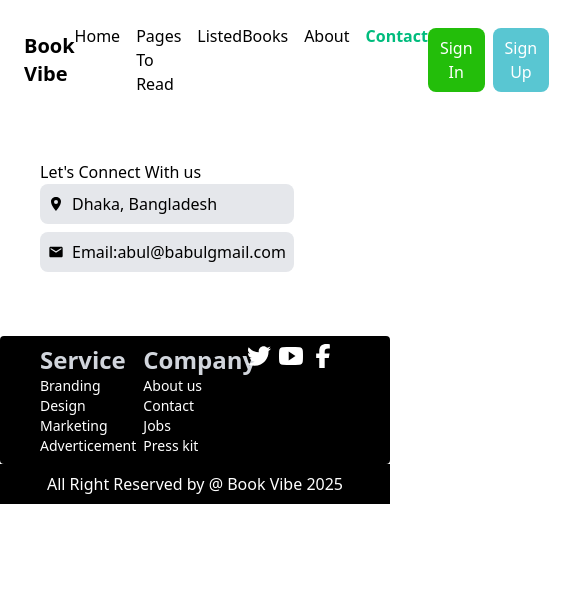
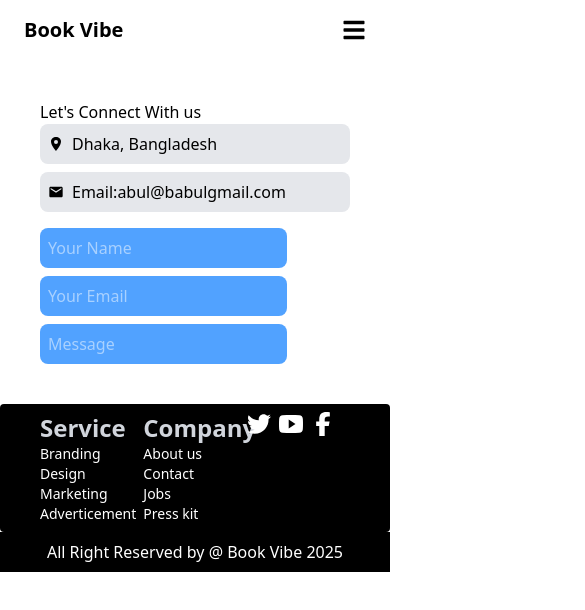
Before and after one commit to shafiul-osd/Book_Vibe, a React (Vite) app: page /contact in a window 390 px wide. Shown: the top 610 px of the page, 585 px wide, since content can reach past the window. Built offline with nearby package versions, Linux system fonts and the light colour scheme.

Commit message:
responsive navbar,footer,contact,and about

```diff
--- a/src/App.jsx
+++ b/src/App.jsx
@@ -1,54 +1,72 @@
-
-import {  NavLink, Outlet } from 'react-router'
-import './App.css'
-import Fdocument from './Components/Fdocument/Fdocument'
-
+import { useState } from 'react';
+import { NavLink, Outlet } from 'react-router';
+import './App.css';
+import Fdocument from './Components/Fdocument/Fdocument';
+import { FaBars, FaTimes } from 'react-icons/fa';
 
 function App() {
+  const [isMenuOpen, setIsMenuOpen] = useState(false);
 
+  const toggleMenu = () => {
+    setIsMenuOpen(!isMenuOpen);
+  };
 
   return (
     <>
-      <div className='flex justify-between items-center p-6'>
-        <div>
-          <h2 className='font-bold text-xl '>Book Vibe</h2>
+      <div className=''>
+        {/* Navbar Container */}
+        <div className='flex items-center justify-between px-6 py-4 md:py-6'>
+
+          {/* Logo */}
+          <div className='z-20'>
+            <h2 className='font-bold text-xl'>Book Vibe</h2>
           </div>
-        <div className='flex gap-4'>
 
-          <NavLink to="/" className={
-            ({isActive})=>
-              isActive ? "text-emerald-500 font-bold" : ""
-          }>Home</NavLink>
+          {/* Centered Routes */}
+          <div className='hidden md:flex gap-6 absolute left-1/2 transform -translate-x-1/2 z-10'>
+            <NavLink to="/" className={({ isActive }) => isActive ? "text-emerald-500 font-bold" : ""}>Home</NavLink>
+            <NavLink to="/pagestoread" className={({ isActive }) => isActive ? "text-emerald-500 font-bold" : ""}>Pages To Read</NavLink>
+            <NavLink to="/listedbooks" className={({ isActive }) => isActive ? "text-emerald-500 font-bold" : ""}>ListedBooks</NavLink>
+            <NavLink to="/about" className={({ isActive }) => isActive ? "text-emerald-500 font-bold" : ""}>About</NavLink>
+            <NavLink to="/contact" className={({ isActive }) => isActive ? "text-emerald-500 font-bold" : ""}>Contact</NavLink>
+          </div>
 
-          <NavLink to="/pagestoread" className={
-            ({isActive})=>
-              isActive ? "text-emerald-500 font-bold" : ""
-          }>Pages To Read</NavLink>
+          {/* Sign In/Up */}
+          <div className='hidden md:flex gap-2 z-20'>
+            <button className='bg-[#23BE0A] text-white px-3 py-2 rounded-lg'>Sign In</button>
+            <button className='bg-[#59C6D2] text-white px-3 py-2 rounded-lg'>Sign Up</button>
+          </div>
 
-          <NavLink to="listedbooks" className={
-            ({isActive})=> isActive ? "text-emerald-500 font-bold" : ""
-          }>ListedBooks</NavLink>
+          {/* Mobile Hamburger */}
+          <button onClick={toggleMenu} className='md:hidden text-2xl z-30'>
+            {isMenuOpen ? <FaTimes /> : <FaBars />}
+          </button>
+        </div>
 
-          <NavLink to="/about" className={({isActive})=> isActive ? "text-emerald-500 font-bold" : ""}>About</NavLink>
+        {/* Mobile Menu */}
+        {isMenuOpen && (
+          <div className='md:hidden flex flex-col gap-4 px-6 pb-4'>
+            <NavLink to="/" onClick={() => setIsMenuOpen(false)} className={({ isActive }) => isActive ? "text-emerald-500 font-bold" : ""}>Home</NavLink>
+            <NavLink to="/pagestoread" onClick={() => setIsMenuOpen(false)} className={({ isActive }) => isActive ? "text-emerald-500 font-bold" : ""}>Pages To Read</NavLink>
+            <NavLink to="/listedbooks" onClick={() => setIsMenuOpen(false)} className={({ isActive }) => isActive ? "text-emerald-500 font-bold" : ""}>ListedBooks</NavLink>
+            <NavLink to="/about" onClick={() => setIsMenuOpen(false)} className={({ isActive }) => isActive ? "text-emerald-500 font-bold" : ""}>About</NavLink>
+            <NavLink to="/contact" onClick={() => setIsMenuOpen(false)} className={({ isActive }) => isActive ? "text-emerald-500 font-bold" : ""}>Contact</NavLink>
 
-          <NavLink to="/contact" className={({isActive})=> isActive ? "text-emerald-500 font-bold" : ""}>Contact</NavLink>
-
-        </div>
             <div className='flex gap-2'>
-          {/* sign up and sign in button thakbe ay div er moddho */}
               <button className='bg-[#23BE0A] text-white px-3 py-2 rounded-lg'>Sign In</button>
-          <button className='bg-[#59C6D2] text-white px-3 py-2 rounded-lg '>Sign Up</button>
+              <button className='bg-[#59C6D2] text-white px-3 py-2 rounded-lg'>Sign Up</button>
             </div>
           </div>
-      <Outlet></Outlet>
-      <div>
-        <footer>
-          <Fdocument></Fdocument>
-        </footer>
+        )}
       </div>
 
+      <Outlet />
+
+      <footer>
+        <Fdocument />
+      </footer>
     </>
-  )
+  );
 }
 
-export default App
+export default App;
--- a/src/Components/About/About.jsx
+++ b/src/Components/About/About.jsx
@@ -12,7 +12,7 @@
             }} className="h-[400px] p-10"
             >
                <h2 className='text-4xl text-white font-bold text-center mt-4'>Between pages and silence, stories come alive.</h2>
-               <p className='text-2xl text-blue-700 font-bold text-center mt-2'>  Every book holds a world waiting to be discovered —
+               <p className='md:text-2xl text-blue-700 font-bold text-center mt-2'>  Every book holds a world waiting to be discovered —
                         a journey through ink, paper, and imagination.
                         Welcome to a place where words whisper,
                         and every chapter feels like home.</p>
@@ -21,12 +21,12 @@
             <div>
                 <h2 className='text-purple-500 text-4xl text-center mt-10 font-bold'>Our Library </h2>
             </div>
-            <div className='grid grid-cols-2 gap-4 mt-6'>
+            <div className=' md:grid grid-cols-2 gap-4 mt-6'>
                 <div>
                     <img className='h-40% rounded-lg w-auto' src={bookshop} alt="" />
                 </div>
                 <div className='bg-indigo-300 rounded-lg p-2'>
-                    <p className='text-x mt-6 '>
+                    <p className='md:text-x mt-6 '>
                      Welcome to a place where every shelf holds a new journey.
                     From timeless classics to modern-day masterpieces, our collection speaks to every reader’s soul.
                     The scent of fresh pages and the warmth of old bindings invite you to stay a little longer.
--- a/src/Components/Banner/Banner.jsx
+++ b/src/Components/Banner/Banner.jsx
@@ -2,13 +2,13 @@
 
 const Banner = () => {
     return (
-        <div className="bg-[#f1eaead3] rounded-lg px-16 py-4 grid grid-cols-2 gap-2">
+        <div className="bg-[#f1eaead3] rounded-lg md:px-16 py-4 md:grid grid-cols-2 gap-2">
             <div className='col-span-1 py-10 px-6'>
                 <h2 className="text-[#131313] text-5xl font-bold">Books to freshen up your bookshelf</h2>
                 <button className="bg-[#23BE0A] text-white p-2 rounded-sm mt-2">View The List</button>
             </div>
             <div className='col-span-1 px-10 py-7'>
-                    <img className='w-30% rounded-lg' src={book} alt="" />
+                    <img className='md:w-30% rounded-lg' src={book} alt="" />
             </div>
         </div>
     );
--- a/src/Components/Contact/Contact.jsx
+++ b/src/Components/Contact/Contact.jsx
@@ -3,7 +3,7 @@
 
 const Contact = () => {
     return (
-        <div className="flex gap-96 p-10">
+        <div className=" md:flex gap-96 p-10">
 
             <div>
                 <h2>Let's Connect With us</h2>
@@ -19,7 +19,7 @@
                 </div>
 
             </div>
-            <div>
+            <div className=" mt-4">
                 <form>
                     <input className="bg-blue-400 rounded-lg p-2 text-white" type="text" name="text" placeholder="Your Name" id="" />
                     <br />
--- a/src/Components/Fdocument/Fdocument.jsx
+++ b/src/Components/Fdocument/Fdocument.jsx
@@ -5,7 +5,7 @@
 const Fdocument = () => {
     return (
         <div>
-            <div className="grid grid-cols-3 bg-black text-white px-10 py-2 rounded-sm">
+            <div className="grid grid-cols-3 bg-black text-white md:overflow-hidden px-10 py-2 rounded-sm">
           <div>
             {/* service er kaj kora hoice ay part a */}
             <h2 className="text-gray-300 font-bold text-2xl">Service</h2>
```
Lines whose indentation alone changed are shown as unchanged.
